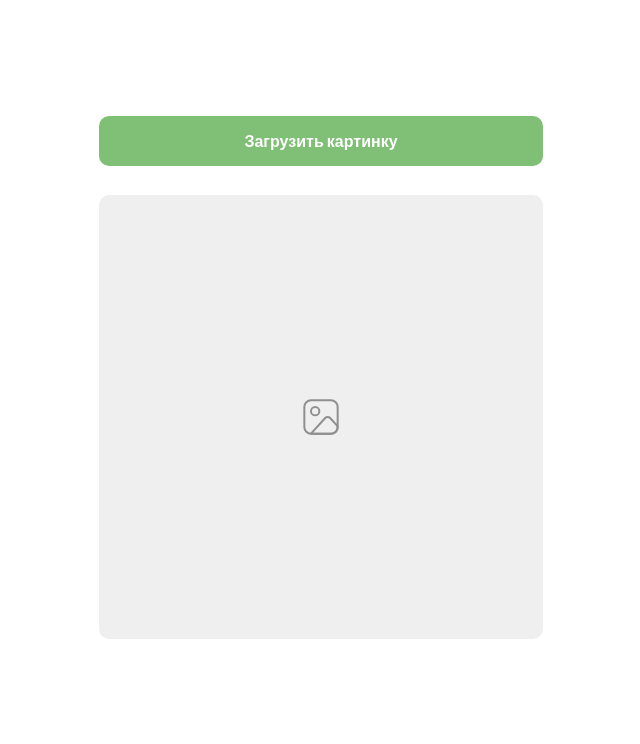
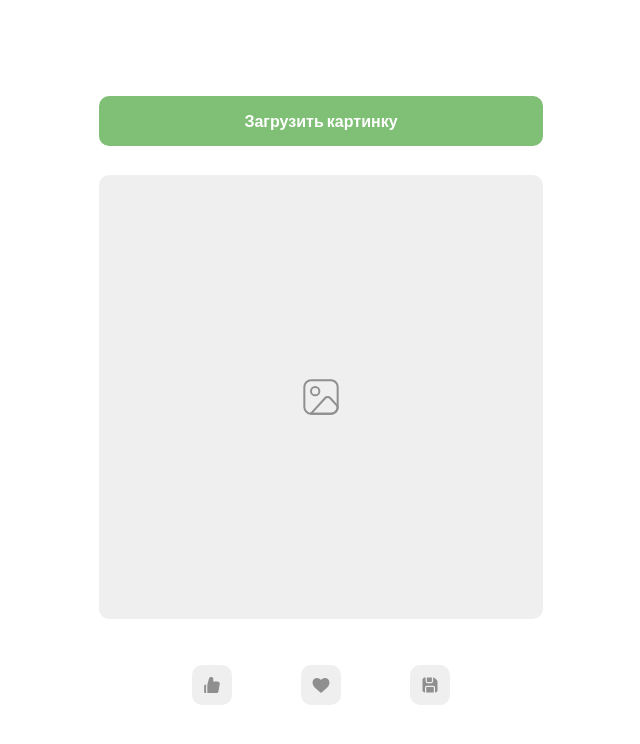
Before and after one commit to maksim4k1/upload-images, a React (Create React App) app: page / in a window 1280 px wide. Shown: the top 744 px of the page, without its empty margins (319-959 px from the left). Built offline with nearby package versions, Linux system fonts and the light colour scheme.

Commit message:
added Buttons and renamed assests folder to assets

```diff
--- a/src/App.js
+++ b/src/App.js
@@ -1,5 +1,6 @@
 import UploadButton from './components/UploadButton';
 import Image from './components/Image';
+import Buttons from './components/Buttons';
 import './styles/App.css';
 
 function App() {
@@ -7,6 +8,7 @@ function App() {
     <div className="App container">
       <UploadButton/>
       <Image/>
+      <Buttons/>
     </div>
   );
 }
--- /dev/null
+++ b/src/components/Button.jsx
@@ -0,0 +1,9 @@
+function Button (props) {
+  return(
+    <div className="button">
+      {props.icon}
+    </div>
+  );
+}
+
+export default Button;
--- /dev/null
+++ b/src/components/Buttons.jsx
@@ -0,0 +1,16 @@
+import Button from "./Button";
+import LikeIcon from "../assets/LikeIcon";
+import HeartIcon from "../assets/HeartIcon";
+import SaveIcon from "../assets/SaveIcon";
+
+function Buttons () {
+  return(
+    <ul className="buttons">
+      <Button icon={<LikeIcon/>}/>
+      <Button icon={<HeartIcon/>}/>
+      <Button icon={<SaveIcon/>}/>
+    </ul>
+  );
+}
+
+export default Buttons;
--- a/src/components/Image.jsx
+++ b/src/components/Image.jsx
@@ -1,4 +1,4 @@
-import PlaceholderIcon from "../assests/PlaceholderIcon";
+import PlaceholderIcon from "../assets/PlaceholderIcon";
 
 function Image (props) {
   return(
--- a/src/styles/App.css
+++ b/src/styles/App.css
@@ -33,3 +33,18 @@
   height: 100%;
   object-fit: cover;
 }
+.buttons{
+  width: 258px;
+  margin: 0 auto;
+  display: flex;
+  justify-content: space-between;
+}
+.button{
+  width: 40px;
+  height: 40px;
+  display: flex;
+  justify-content: center;
+  align-items: center;
+  background: var(--main-grey);
+  border-radius: 10px;
+}
```
Also changed, not shown: src/assets/HeartIcon.jsx (renamed from src/assests/HeartIcon.jsx), src/assets/LikeIcon.jsx (renamed from src/assests/LikeIcon.jsx), src/assets/PlaceholderIcon.jsx (renamed from src/assests/PlaceholderIcon.jsx), src/assets/SaveIcon.jsx (renamed from src/assests/SaveIcon.jsx).
